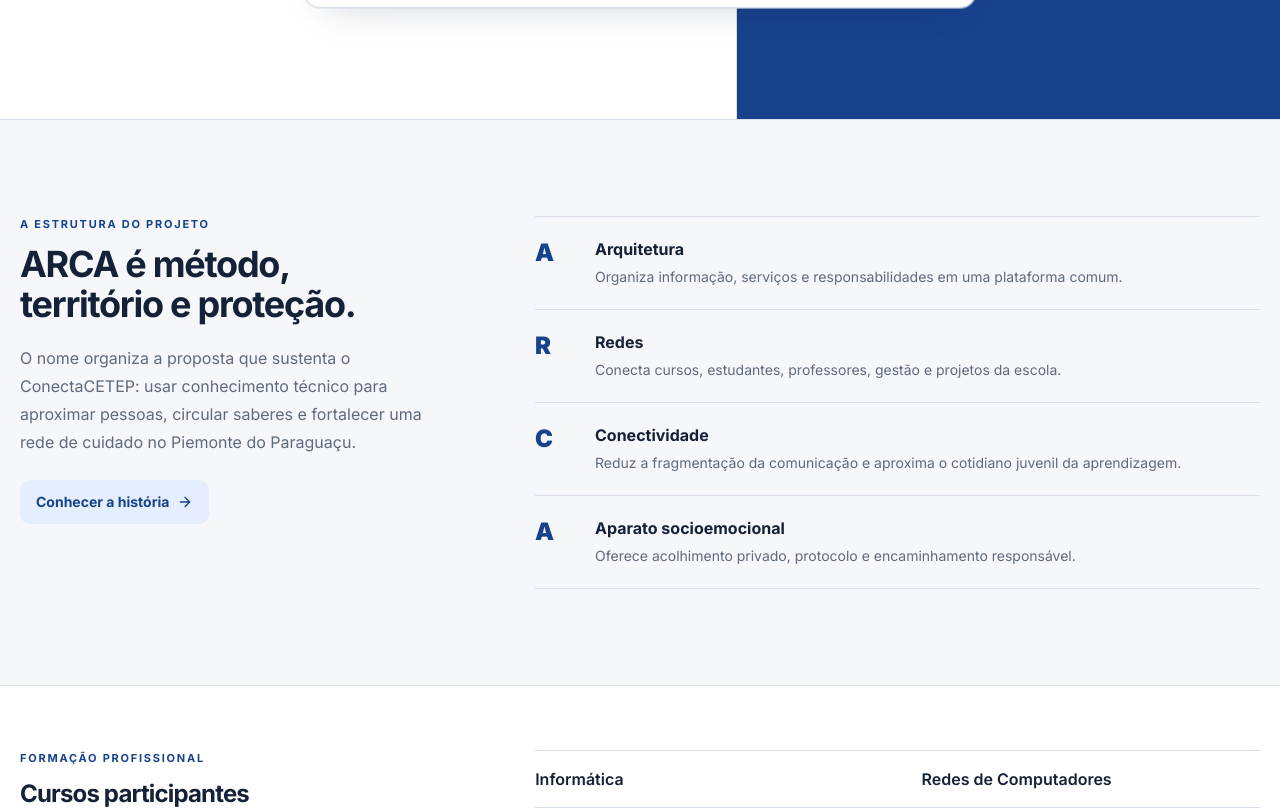
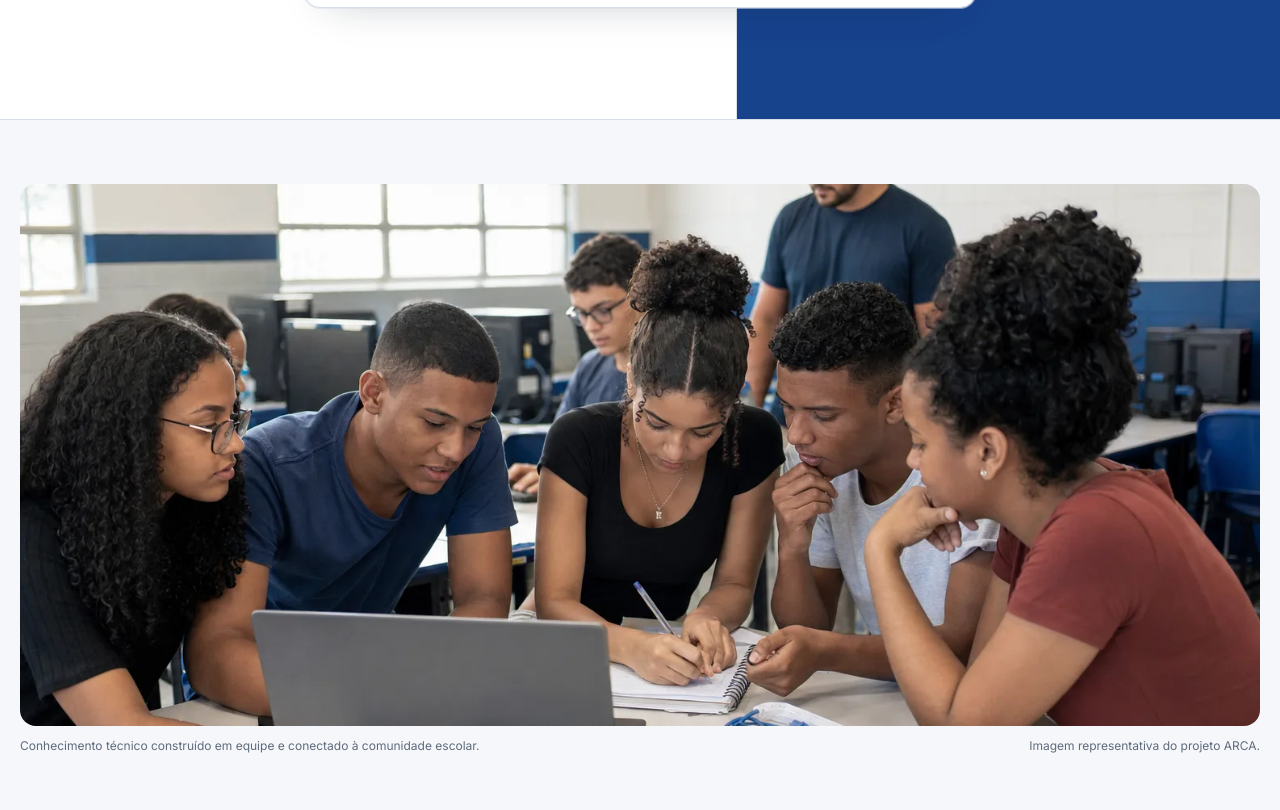
Before and after one commit to arcaconectacetep/arca-web, a Next.js app: page / in a window 1280 px wide. Shown: the part 780-1590 px from the top of the page. Built offline with nearby package versions, Linux system fonts and the light colour scheme; no server answers.

Commit message:
feat: add institutional ARCA photography

```diff
--- a/src/app/(public)/page.tsx
+++ b/src/app/(public)/page.tsx
@@ -1,4 +1,5 @@
 import Link from "next/link";
+import Image from "next/image";
 import type { Metadata } from "next";
 import {
   ArrowRight,
@@ -132,6 +133,19 @@
             </div>
           </div>
         </section>
+        <figure className="mx-auto max-w-7xl px-5 pt-16">
+          <div className="relative aspect-[16/8] overflow-hidden rounded-2xl bg-brand-soft sm:aspect-[16/7]">
+            <Image
+              src="/images/institutional/arca-laboratorio.webp"
+              fill
+              priority
+              sizes="(max-width: 1280px) 100vw, 1240px"
+              alt="Estudantes de cursos técnicos colaboram em um projeto de redes no laboratório de informática"
+              className="object-cover"
+            />
+          </div>
+          <figcaption className="mt-3 flex flex-col gap-1 text-xs text-muted sm:flex-row sm:justify-between"><span>Conhecimento técnico construído em equipe e conectado à comunidade escolar.</span><span>Imagem representativa do projeto ARCA.</span></figcaption>
+        </figure>
         <section className="mx-auto max-w-7xl px-5 py-20 sm:py-24">
           <div className="grid gap-10 lg:grid-cols-[.75fr_1.25fr] lg:gap-20">
             <div>
--- a/src/app/(public)/sobre/page.tsx
+++ b/src/app/(public)/sobre/page.tsx
@@ -1,4 +1,5 @@
 import type { Metadata } from "next";
+import Image from "next/image";
 import { BookOpen, MapPin, Network, School, ShieldCheck } from "lucide-react";
 import { createClient } from "@/lib/supabase/server";
 import { PublicHeader } from "@/components/layout/public-header";
@@ -23,6 +24,12 @@
           <p className="mt-6 max-w-3xl text-lg leading-8 text-muted">O ConectaCETEP é uma tecnologia social digital desenvolvida pelo curso técnico em Informática, em Itaberaba, para integrar comunicação, aprendizagem, cultura e proteção socioemocional na Educação Profissional e Tecnológica.</p>
         </div>
       </header>
+      <figure className="mx-auto max-w-5xl px-5 pt-12">
+        <div className="relative aspect-[16/9] overflow-hidden rounded-2xl bg-brand-soft">
+          <Image src="/images/institutional/arca-comunidade.webp" fill priority sizes="(max-width: 1024px) 100vw, 984px" alt="Estudantes em ambiente escolar analisam juntos um projeto, com participação de um estudante cadeirante" className="object-cover" />
+        </div>
+        <figcaption className="mt-2 text-xs text-muted">Inclusão significa participar da construção, da aprendizagem e das decisões.</figcaption>
+      </figure>
       <section className="mx-auto grid max-w-5xl gap-12 px-5 py-16 lg:grid-cols-[.7fr_1.3fr]">
         <div><MapPin className="size-7 text-brand" /><h2 className="section-title mt-4">De onde partimos</h2></div>
         <div className="space-y-5 leading-8 text-muted"><p>No Território de Identidade do Piemonte do Paraguaçu, diferentes cursos e perfis estudantis convivem com desafios comuns: informação fragmentada, isolamento digital, barreiras de acessibilidade, cyberbullying e preconceito.</p><p>O projeto nasce da ideia de que a formação técnica pode responder a essas questões com recursos da própria unidade escolar. Laboratórios, conhecimento de redes e engenharia de software tornam-se instrumentos de participação e direitos humanos.</p></div>
```
Also changed, not shown: public/images/institutional/arca-comunidade.webp (added), public/images/institutional/arca-laboratorio.webp (added).
